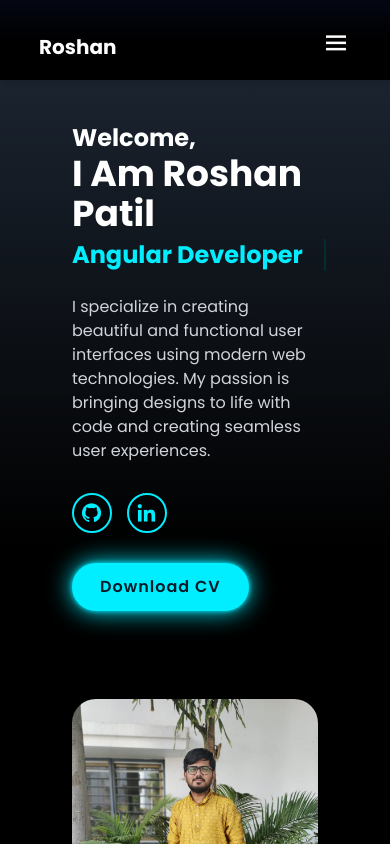
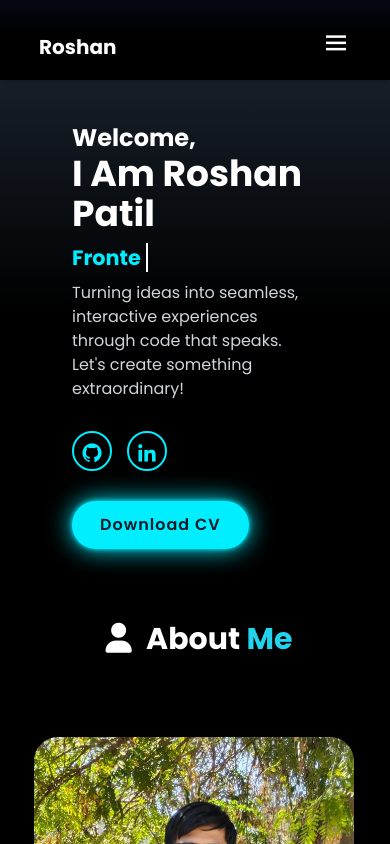
Before and after one commit to roshan348/Myy-Portfolio, an Angular app: page / in a window 390 px wide. Shown: the top 844 px of the page. Built offline with nearby package versions, Linux system fonts and the light colour scheme.

Commit message:
ui changes and some logic changes

```diff
--- a/src/app/portfolio/portfolio.component.html
+++ b/src/app/portfolio/portfolio.component.html
@@ -60,18 +60,6 @@
 
 <div [class.blur]="isNavOpen" class="overlay" (click)="toggleNav()"></div>
 
-<!-- <div [class.open]="isNavOpen" class="side-nav">
-  <nav class="navbar">
-    <a href="#home" class="nav-link" (click)="toggleNav()">Home</a>
-    <a href="#about" class="nav-link" (click)="toggleNav()">About</a>
-    <a href="#services" class="nav-link" (click)="toggleNav()">Services</a>
-    <a href="#skills" class="nav-link" (click)="toggleNav()">Skills</a>
-    <a href="#projects" class="nav-link" (click)="toggleNav()">Projects</a>
-    <a href="#contact" class="nav-link" (click)="toggleNav()">Contact</a>
-  </nav>
-</div>
-
-<div [class.blur]="isNavOpen" class="overlay" (click)="toggleNav()"></div> -->
 
 <section
   id="home"
@@ -80,41 +68,31 @@
   <div class="md:w-1/2 p-4 home-content">
     <h3 class="text-2xl font-bold text-white animated-text">Welcome,</h3>
     <h1 class="text-4xl font-bold text-white text-name">I Am Roshan Patil</h1>
-    <h2 class="text-2xl font-bold mb-4 text-white animated-text">
-       <span class="typing-text"></span>
-    </h2>
+    <div class="typing-animation font-bold">
+      <span class="typed-text">{{ typedText }}</span>
+    </div>
 
-    <p class="text-gray-300">
-      I specialize in creating beautiful and functional user interfaces using
-      modern web technologies. My passion is bringing designs to life with code
-      and creating seamless user experiences.
+    <p class="text-gray-300 mt-2">
+      Turning ideas into seamless, interactive experiences through code that
+      speaks. Let's create something extraordinary!
     </p>
     <div class="home-icn">
-      <a href="https://github.com/" style="--i: 7" target="_blank"
-        ><i class="bx bxl-github ml-1.5 mt-1.5"></i
+      <a href="https://github.com/roshan348" style="--i: 7" target="_blank"
+        ><i class="bx bxl-github d-flex justify-content-center mt-2"></i
       ></a>
       <a
         href="https://www.linkedin.com/in/roshan-patil-837871278?lipi=urn%3Ali%3Apage%3Ad_flagship3_profile_view_base_contact_details%3Bpu9EpdstTYqujyRTbzCHYA%3D%3D"
         target="_blank"
         style="--i: 8"
-        ><i class="bx bxl-linkedin ml-1.5 mt-1.5"></i
+        ><i class="bx bxl-linkedin d-flex justify-content-center mt-2"></i
       ></a>
-      <!-- <a
-        href="https://www.facebook.com/profile.php?id=100044167509299"
-        style="--i: 9"
-        target="_blank"
-        ><i class="bx bxl-facebook ml-1.5 mt-1.5"></i
-      ></a> -->
-      <!-- <a href="#" style="--i: 10"
-        ><i class="bx bxl-instagram ml-1.5 mt-1.5"></i
-      ></a> -->
     </div>
     <a href="../../assets/Patil Roshan CV.pdf" target="_blank" class="btn-box"
       >Download CV</a
     >
   </div>
 
-  <div class="md:w-1/2 p-4 flex justify-center md:justify-end mt-10">
+  <div class="profile-pic md:w-1/2 p-4 flex justify-center md:justify-end mt-10">
     <img
       src="../../assets/roshan-image.jpeg"
       alt="Profile Photo"
@@ -123,26 +101,24 @@
   </div>
 </section>
 
+<div class="text-3xl font-bold text-white text-center bg-black">
+  <i class="fas fa-user mx-2"></i> About <span class="text-3xl font-bold text-cyan-400">Me</span>
+</div>
+
 <section
   id="about"
   class="py-20 bg-gradient-to-b from-black via-black bg-gray-800 text-center flex flex-col md:flex-row justify-center items-center about"
 >
-  <div class="about-img mb-8 md:mb-0 md: mr-12">
+  <div class="about-img mb-8 md:mb-0 md: mr-12 flex flex-col items-center">
     <img
-      src="../../assets/roshan-image.jpeg"
+      src="../../assets/roshan-image-2.jfif"
       alt="Profile Photo"
       class="rounded-3xl w-80 h-full"
     />
   </div>
 
   <div class="about-text md:max-w-2xl text-white">
-    <h2 class="text-3xl font-bold mb-20">
-      About <span class="text-3xl font-bold text-cyan-400">Me</span>
-    </h2>
-
     <h2 class="text-3xl font-bold mb-3 text-start">Namaste!</h2>
-
-
     <p class="text-lg mb-3">
       I am <strong>Roshan Patil</strong>, A Passionate Frontend Developer And I Am
       currently working at <strong>Angrio Technologies</strong>.
@@ -166,7 +142,7 @@
   <div class="experience" id="experience">
     <div class="experience-part text-white p-20">
       <h1 class="sub-title text-center text-5xl pb-16">
-        My <span>Experience</span>
+        <i class="fas fa-briefcase"></i> My <span>Experience</span>
       </h1>
       <div class="experience-list">
         <div
@@ -188,12 +164,12 @@
         >
           <i class="bx bx-briefcase-alt text-6xl mb-4 text-[#00eeff]"></i>
           <h2 class="text-2xl font-medium mb-4">
-            Full-Time Job - June 2024 to Present
+            Full-Time Job - May 2024 to Present
           </h2>
           <p>
             Currently, I am working as a full-time developer at Angrio
             Technologies. I specialize in frontend development using Angular and
-            Supabase, and I am constantly learning and improving my skills in
+            Typescript, and I am constantly learning and improving my skills in
             web application development.
           </p>
         </div>
@@ -206,9 +182,10 @@
   id="skills"
   class="py-20 bg-gradient-to-b from-black via black bg-gray-800"
 >
-  <h1 class="sub-title text-white text-center text-5xl mb-10">
-    Skills & <span>Abilities</span>
-  </h1>
+<h1 class="sub-title text-white text-center text-5xl mb-10">
+  <i class="fas fa-lightbulb"></i> Skills & <span>Abilities</span>
+</h1>
+
   <div class="container mx-auto grid grid-cols-2 md:grid-cols-3 lg:grid-cols-4 gap-6 text-white px-6">
     <div class="skill-box p-4 bg-gray-900 rounded-lg flex flex-col items-center justify-center hover:bg-[#0ef] transition-all duration-300">
       <i style="color: #DD0031" class="bx bxl-angular text-5xl"></i>
@@ -248,79 +225,17 @@
 </section>
 
 
-
-<!-- <section
-  id="projects"
-  class="bg-gradient-to-b from-black via-black bg-gray-800"
->
-  <div class="text-white">
-    <div class="main-text" id="project">
-      <h2>Completed <span>Project</span></h2>
-
-      <div class="px-5 project-content mt-14">
-        <div class="row m-0 p-0 w-100 ml-10 project-card">
-          <img
-            class="w-56 h-72"
-            src="../../assets/afforadable-project-jpg.jpg"
-            alt=""
-          />
-          <div class="layer">
-            <h5>Affordable Matrimony - Admin</h5>
-            <p class="text-black fw-bold">
-              Streamlining matchmaking management with a user-friendly interface and efficient admin tools for easy profile handling, user verification, and system oversight.
-            </p>
-            <a
-              href="https://affordable-matrimony-adm-8efb1.web.app/login"
-              target="_blank"
-              ><i class="bx bx-link-external" style="color: cyan"></i
-            ></a>
-          </div>
-        </div>
-
-        <div class="row m-0 p-0 project-card">
-          <img class="w-52 h-72" src="../../assets/Melodius-ss.JPG" alt="" />
-          <div class="layer">
-            <h5>Melodius-Tune</h5>
-            <p>
-              A dynamic music player with pre-added singer albums and tailored playlists for each album, offering a smooth and enjoyable listening experience.
-            </p>
-            <a href="https://melodiustune-627d5.web.app/" target="_blank"
-              ><i class="bx bx-link-external" style="color: cyan"></i
-            ></a>
-          </div>
-        </div>
-
-        <div class="row m-0 p-0 w-100 project-card">
-          <img
-            class="w-52 h-72"
-            src="../../assets/Crud-operation ss.JPG"
-            alt=""
-          />
-          <div class="layer">
-            <h5>CRUD-Operation</h5>
-            <p>
-              A robust system for managing student data with seamless create, read, update, and delete functionality, along with an organized student list view.
-            </p>
-            <a href="https://crud-operation-53f92.web.app/" target="_blank"
-              ><i class="bx bx-link-external" style="color: cyan"></i
-            ></a>
-          </div>
-        </div>
-      </div>
-    </div>
-  </div>
-</section> -->
-
 <section
   id="projects"
   class="bg-gradient-to-b from-black via-black bg-gray-800 py-10"
 >
   <div class="text-white">
     <div class="main-text text-center" id="project">
-      <h2 class="text-3xl font-bold">Completed <span>Projects</span></h2>
+      <h2 class="text-3xl font-bold">
+        <i class="fas fa-check-circle"></i> Completed <span>Projects</span>
+      </h2>
 
       <div class="px-5 mt-14 grid grid-cols-1 sm:grid-cols-2 lg:grid-cols-3 gap-10">
-        <!-- Affordable Matrimony Project -->
         <div class="relative group project-card bg-gray-900 rounded-lg overflow-hidden shadow-lg">
           <img
             class="w-full h-72 object-cover transition-transform duration-300 transform group-hover:scale-110"
@@ -335,13 +250,12 @@
             <a
               href="https://affordable-matrimony-adm-8efb1.web.app/login"
               target="_blank"
-              class="mt-4 text-cyan-500"
-              ><i class="bx bx-link-external"></i> Visit</a
+              class="mt-4 text-cyan-500 hover:text-cyan-300 text-decoration-none text-xl"
+              ><i class="bx bx-link-external font-bold"></i> Visit</a
             >
           </div>
         </div>
 
-        <!-- Melodius Tune Project -->
         <div class="relative group project-card bg-gray-900 rounded-lg overflow-hidden shadow-lg">
           <img
             class="w-full h-72 object-cover transition-transform duration-300 transform group-hover:scale-110"
@@ -356,13 +270,12 @@
             <a
               href="https://melodiustune-627d5.web.app/"
               target="_blank"
-              class="mt-4 text-cyan-500"
-              ><i class="bx bx-link-external"></i> Visit</a
+              class="mt-4 text-cyan-500 hover:text-cyan-300 text-decoration-none text-xl"
+              ><i class="bx bx-link-external font-bold"></i> Visit</a
             >
           </div>
         </div>
 
-        <!-- CRUD Operation Project -->
         <div class="relative group project-card bg-gray-900 rounded-lg overflow-hidden shadow-lg">
           <img
             class="w-full h-72 object-cover transition-transform duration-300 transform group-hover:scale-110"
@@ -377,8 +290,8 @@
             <a
               href="https://crud-operation-53f92.web.app/"
               target="_blank"
-              class="mt-4 text-cyan-500"
-              ><i class="bx bx-link-external"></i> Visit</a
+              class="mt-4 text-cyan-500 hover:text-cyan-300 text-decoration-none text-xl"
+              ><i class="bx bx-link-external font-bold"></i> Visit</a
             >
           </div>
         </div>
@@ -394,18 +307,20 @@
   id="contact"
 >
   <div class="contact-text text-white pt-10">
-    <h2>Contact <span>Me</span></h2>
-    <h4 class="mt-5">Let's Work Together</h4>
+    <h2>
+      <i class="fas fa-phone"></i> Contact <span>Me</span>
+    </h2>
+    <h4 class="mt-5">Let's Connect</h4>
     <p>
-      I am passionate about creating innovative and efficient solutions through
-      web development. With a keen eye for detail and a commitment to delivering
-      high-quality work, I am eager to collaborate on exciting projects. Whether
-      you have a new project in mind or need help with an existing one, feel
-      free to reach out. Let's make something great together!
+      I’m always open to discussing new projects, creative ideas, or
+      opportunities to be part of your vision. Feel free to reach out through
+      the form and I’ll get back to you as soon as possible. Whether you
+      need assistance with web development or have a project in mind, I look
+      forward to hearing from you!
     </p>
     <div class="contact-list">
       <li>
-        <i class="bx bxs-send mr-2"></i
+        <i class="fas fa-envelope mr-2"></i
         ><a href="mailto:roshan.angrio@gmail.com" target="_blank"
           >roshan.angrio&#64;gmail.com</a
         >
@@ -425,12 +340,6 @@
         target="_blank"
         ><i class="bx bxl-linkedin social-icon"></i
       ></a>
-      <!-- <a
-        href="https://www.facebook.com/profile.php?id=100044167509299"
-        target="_blank"
-        ><i class="bx bxl-facebook-circle social-icon"></i
-      ></a> -->
-      <!-- <a href=""><i class="bx bxl-instagram social-icon"></i></a> -->
     </div>
   </div>
 
--- a/src/app/portfolio/portfolio.component.scss
+++ b/src/app/portfolio/portfolio.component.scss
@@ -159,58 +159,6 @@
   }
 }
 
-.animated-text span {
-  position: relative;
-}
-
-.animated-text span::before {
-  content: "Angular Developer";
-  color: #0ef;
-}
-
-.animated-text span::after {
-  content: "";
-  position: absolute;
-  width: calc(100% + 8px);
-  height: 100%;
-  background-color: black;
-  border-left: 2px solid #0ef;
-  right: -8px;
-  animation: cursor 0.8s infinite, typing 20s steps(14) infinite;
-}
-
-@keyframes cursor {
-  to {
-    border-left: 2px solid #ff7f5000;
-  }
-}
-
-@keyframes typing {
-  10%,
-  15%,
-  30%,
-  35%,
-  50%,
-  55%,
-  70%,
-  75%,
-  90%,
-  95% {
-    width: 0;
-  }
-  5%,
-  20%,
-  25%,
-  40%,
-  45%,
-  60%,
-  65%,
-  80%,
-  85% {
-    width: calc(100% + 8px);
-  }
-}
-
 .experience {
   color: aliceblue;
   font-size: 20px;
@@ -239,14 +187,10 @@
   transition: background 0.5s, transform 0.5s;
   box-shadow: 1px 1px 20px #012290f7, 1px 1px 40px #0053b8f7;
 }
-// .experience-list div:hover {
-//   transform: translateY(-10px);
-// }
+
 .container1 {
   width: 600px;
   height: 500px;
-  // padding: 75px 90px;
-  // margin-left: 350px;
 }
 .heading1 {
   text-align: center;
@@ -534,18 +478,9 @@ textarea.ng-invalid.ng-touched {
   border: 2px solid red !important;
 }
 
-/* navbar.component.css */
-
 header {
   z-index: 1000;
 }
-
-// .menu-button {
-//   background: none;
-//   border: none;
-//   cursor: pointer;
-//   display: none;
-// }
 
 .side-nav {
   position: fixed;
@@ -560,6 +495,7 @@ header {
   z-index: 999;
   display: none;
 }
+
 
 .side-nav.open {
   right: 0;
@@ -618,10 +554,31 @@ header {
   height: 65vh;
 }
 
-// .about-img img {
-//   border: 4px solid rgba(0, 255, 255, 0.7); /* Adds a border to the image */
-//   box-shadow: 0 4px 20px rgba(0, 0, 0, 0.5); /* Adds shadow for depth */
-// }
+.home-content{
+  position: relative;
+  padding-bottom: 3rem;
+}
+
+.typing-animation {
+  margin-top: 0.5rem;
+  font-size: 1.5rem;
+  color: #fff;
+  opacity: 0;
+  animation: slideRight 1s ease forwards;
+  animation-delay: 0.7s;
+}
+
+.typed-text {
+  border-right: 2px solid #fff;
+  padding-right: 5px;
+  animation: blink 0.7s step-end infinite;
+  color: #0ef;
+}
+
+@keyframes blink {
+  0%, 100% { border-color: transparent; }
+  50% { border-color: white; }
+}
 
 @media (max-width: 768px) and (min-width: 300px) {
   .menu-button {
@@ -647,9 +604,6 @@ header {
     display: block;
   }
 
-  // header {
-  //   width: 90%;
-  // }
   header .navbar {
     display: none;
   }
@@ -665,6 +619,12 @@ header {
   }
 
   .about-img {
+    display: block;
+    width: 40vh;
+    margin-left: 4rem;
+  }
+
+  .profile-pic{
     display: none;
   }
 
@@ -674,9 +634,9 @@ header {
     padding: 0 20px;
   }
   .about-text p {
-    line-height: 1.6; /* Increases space between lines for readability */
-    letter-spacing: 0.5px; /* Slightly increases space between letters */
-    margin-bottom: 1rem; /* Ensures consistent spacing between paragraphs */
+    line-height: 1.6;
+    letter-spacing: 0.5px;
+    margin-bottom: 1rem;
   }
 
   .experience-part {
@@ -696,7 +656,7 @@ header {
   }
 
   .experience-part .sub-title {
-    font-size: 2.5rem;
+    font-size: 1.5rem;
   }
 
   .experience-part .experience-list > div i {
@@ -712,7 +672,7 @@ header {
   }
 
   .sub-title {
-    font-size: 2rem;
+    font-size: 1.5rem;
   }
 
   .container1 {
@@ -739,23 +699,20 @@ header {
   }
 
   .main-text h2 {
-    font-size: 30px;
+    font-size: 20px;
   }
 
   .project-card {
     max-width: 100%;
     height: 100%;
     margin-bottom: 2rem;
-    // margin-right: 1rem;
   }
 
   .project-card img {
     width: 120%;
-    // height: 100%;
   }
 
   .layer {
-    // padding: 1rem;
     width: 93%;
   }
 
@@ -791,7 +748,6 @@ header {
 
   .contact-icons {
     justify-content: center;
-    // margin-bottom: 2rem;
   }
 
   .contact-form {
@@ -812,71 +768,29 @@ header {
     margin-top: 20px;
   }
 
-  h2.animated-text {
-    display: flex;
-    flex-direction: column;
+  .home-content{
+    position: relative;
+    padding-bottom: 3rem;
   }
 
-  h2.animated-text span {
-    display: block;
-    margin-top: 5px;
+  .typing-animation {
+    margin-top: 0.5rem;
+    font-size: 1.3rem;
+    color: #fff;
+    opacity: 0;
+    animation: slideRight 1s ease forwards;
+    animation-delay: 0.7s;
   }
 
-  .animated-text span {
-    position: relative;
-  }
-
-  .animated-text span::before {
-    content: "Angular Developer";
+  .typed-text {
+    border-right: 2px solid #fff;
+    padding-right: 5px;
+    animation: blink 0.7s step-end infinite;
     color: #0ef;
   }
 
-  .animated-text span::after {
-    content: "";
-    position: absolute;
-    width: calc(100% + 8px);
-    height: 100%;
-    background-color: black;
-    border-left: 2px solid #0ef;
-    right: -8px;
-    animation: cursor 0.8s infinite, typing 20s steps(14) infinite;
-  }
-
-  @keyframes cursor {
-    to {
-      border-left: 2px solid #ff7f5000;
-    }
-  }
-
-  @keyframes typing {
-    10%,
-    15%,
-    30%,
-    35%,
-    50%,
-    55%,
-    70%,
-    75%,
-    90%,
-    95% {
-      width: 0;
-    }
-    5%,
-    20%,
-    25%,
-    40%,
-    45%,
-    60%,
-    65%,
-    80%,
-    85% {
-      width: calc(100% + 8px);
-    }
+  @keyframes blink {
+    0%, 100% { border-color: transparent; }
+    50% { border-color: white; }
   }
 }
-
-// @media (min-width: 769px) {
-//   .side-nav {
-//     display: none;
-//   }
-// }
--- a/src/app/portfolio/portfolio.component.ts
+++ b/src/app/portfolio/portfolio.component.ts
@@ -21,6 +21,12 @@ export class PortfolioComponent implements OnInit {
   contactForm: FormGroup;
   isNavOpen = false;
   showBackToTop = false;
+  texts: string[] = ['Angular Developer', 'Frontend Developer'];
+  typedText: string = '';
+  currentTextIndex: number = 0;
+  currentLetterIndex: number = 0;
+  typingSpeed: number = 90;
+  pauseDuration: number = 500;
 
   constructor(private http: HttpClient, private fb: FormBuilder) {
     this.contactForm = this.fb.group({
@@ -31,7 +37,36 @@ export class PortfolioComponent implements OnInit {
     });
   }
 
-  ngOnInit(): void {}
+  ngOnInit(): void {
+    this.startTypingAnimation();
+  }
+
+  startTypingAnimation() {
+    this.typeNextLetter();
+  }
+
+  typeNextLetter() {
+    if (this.currentLetterIndex < this.texts[this.currentTextIndex].length) {
+      this.typedText += this.texts[this.currentTextIndex].charAt(
+        this.currentLetterIndex
+      );
+      this.currentLetterIndex++;
+      setTimeout(() => this.typeNextLetter(), this.typingSpeed);
+    } else {
+      setTimeout(() => this.startDeletingAnimation(), this.pauseDuration);
+    }
+  }
+
+  startDeletingAnimation() {
+    if (this.typedText.length > 0) {
+      this.typedText = this.typedText.slice(0, -1);
+      setTimeout(() => this.startDeletingAnimation(), this.typingSpeed);
+    } else {
+      this.currentTextIndex = (this.currentTextIndex + 1) % this.texts.length;
+      this.currentLetterIndex = 0;
+      setTimeout(() => this.typeNextLetter(), this.typingSpeed);
+    }
+  }
 
   onSubmit() {
     this.http
--- a/src/index.html
+++ b/src/index.html
@@ -12,6 +12,11 @@
       integrity="sha384-Vkoo8x4CGsO3+Hhxv8T/Q5PaXtkKtu6ug5TOeNV6gBiFeWPGFN9MuhOf23Q9Ifjh"
       crossorigin="anonymous"
     />
+    <link
+    rel="stylesheet"
+    href="https://cdnjs.cloudflare.com/ajax/libs/font-awesome/6.0.0-beta3/css/all.min.css"
+    />
+
     <script src="https://cdn.tailwindcss.com"></script>
     <link
       href="https://unpkg.com/boxicons@2.1.4/css/boxicons.min.css"
```
